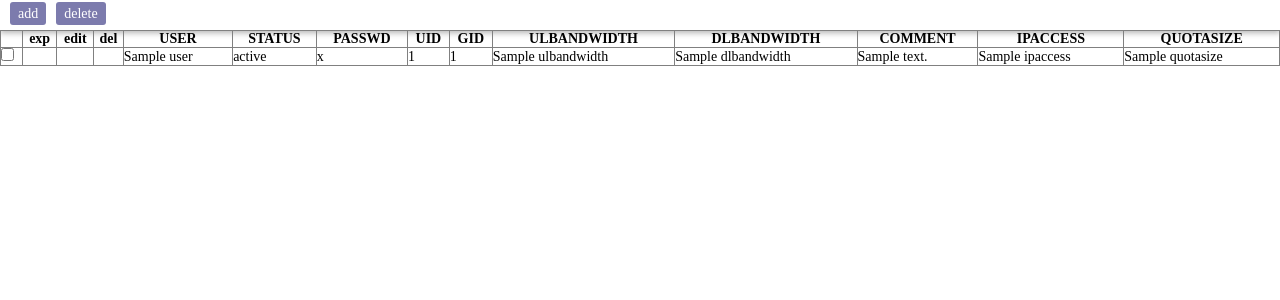
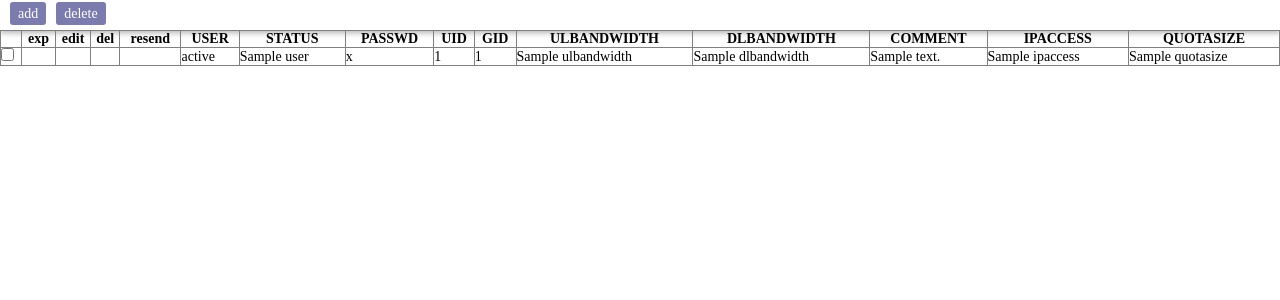
Before and after one commit to linuxsjun/stfdjg, a Django app: template templates/pure_list.html in a window 1280 px wide. Shown: the part 116-416 px from the top of the page. Run offline with Django 3.2, Linux system fonts and the light colour scheme; the template is opened without the code that fills it: most values are stand-ins (such as "Sample title", 1, 10 or a date in 2020).

Commit message:
update pure list view a little

```diff
--- a/templates/pure_list.html
+++ b/templates/pure_list.html
@@ -31,6 +31,7 @@
                         <th>exp</th>
                         <th>edit</th>
                         <th>del</th>
+                        <th>resend</th>
                         <th>USER</th>
                         <th>STATUS</th>
                         <th>PASSWD</th>
@@ -51,9 +52,10 @@
                             <td><a href=""></a></td>
                             <td><a href=""></a></td>
                             <td><a href=""></a></td>
+                            <td><a href=""></a></td>
+                            <td>{{ item.status }}</td>
                             <td>{{ item.user }}</td>
-                            <td>{{ item.status }}</td>
-                            <td>{{ item.passwd }}</td>
+                            <td>{{ item.password }}</td>
                             <td>{{ item.uid }}</td>
                             <td>{{ item.gid }}</td>
                             <td>{{ item.ulbandwidth }}</td>
```
Also changed, not shown: db.sqlite3.
